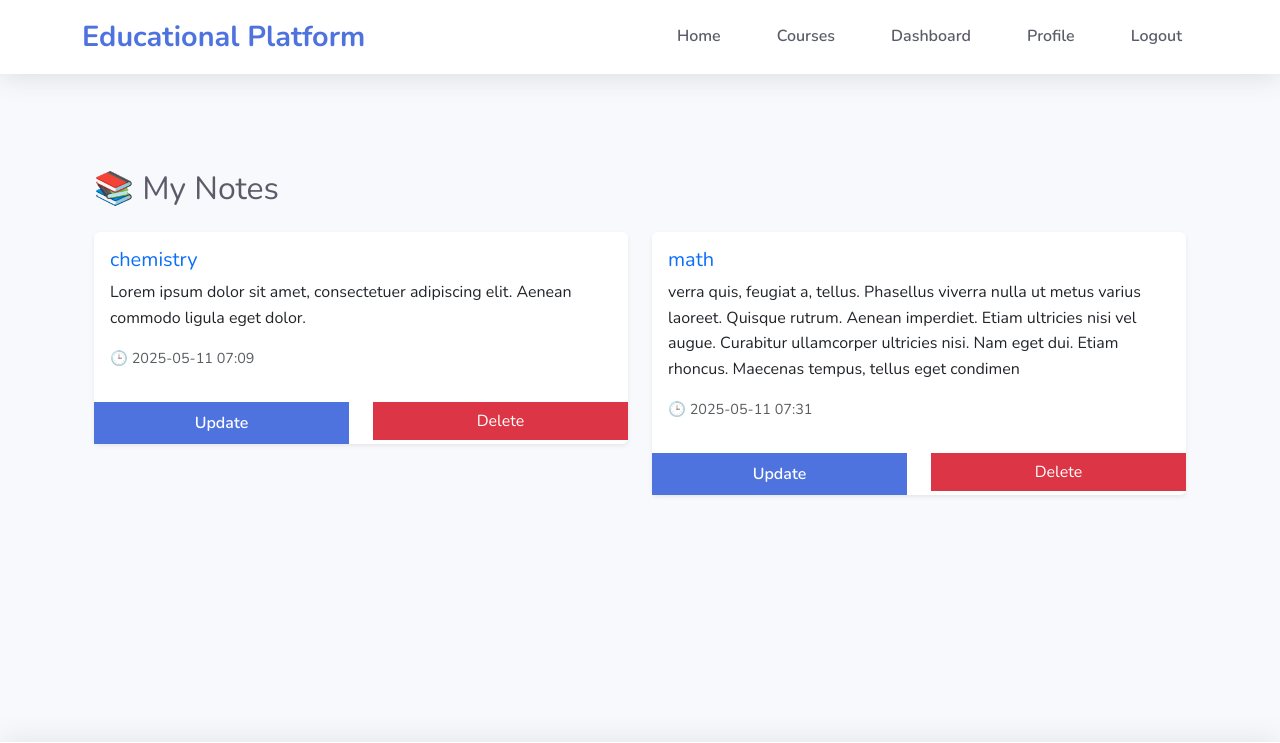
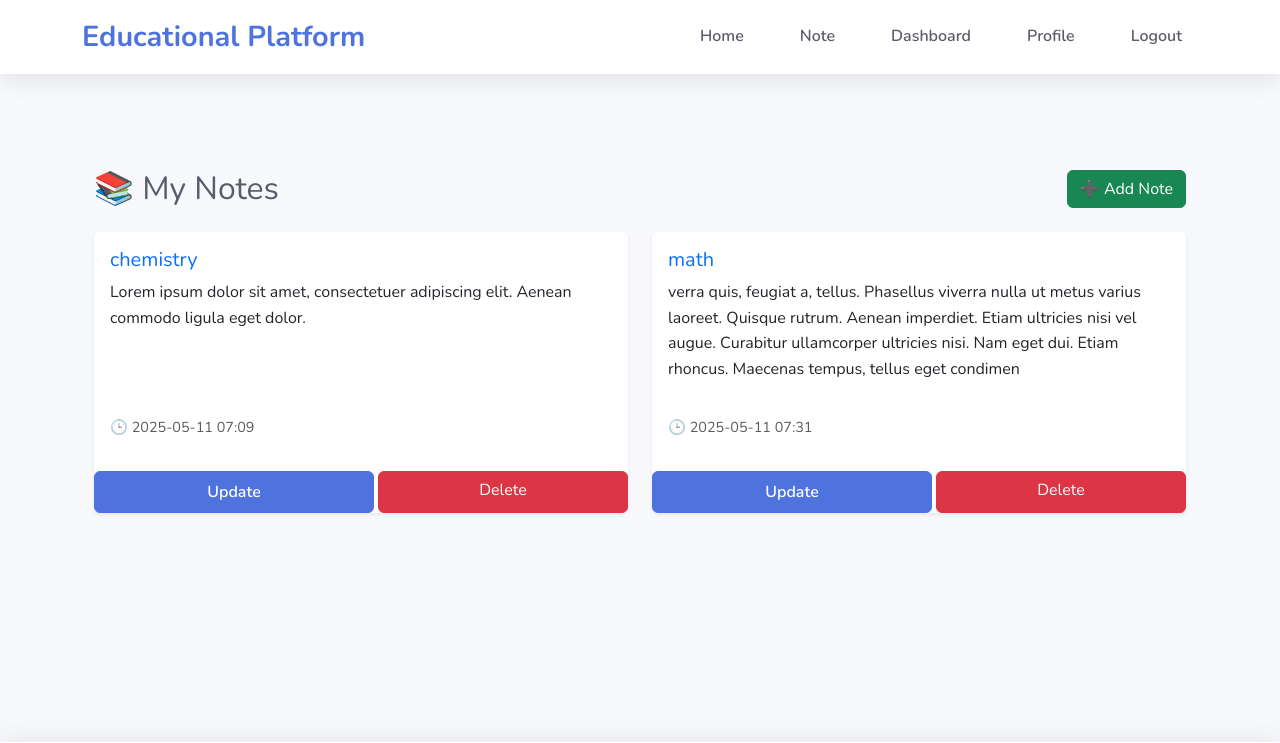
Before and after one commit to dehghan9156/DjangoSmartLearningPlatform, a Django app: page /learning/note/list/ in a window 1280 px wide. Shown: the top 743 px of the page. Run offline with Django 5.2, Linux system fonts and the light colour scheme; a user stored in the database is signed in; data comes from the database, SQL or seed files in the repository; both versions use the stored data as it was after the commit; some web fonts are replaced.

Commit message:
add btn add note in note-list

```diff
--- a/DjangoSmartLearningPlatform/settings.py
+++ b/DjangoSmartLearningPlatform/settings.py
@@ -127,6 +127,7 @@ USE_TZ = True
 STATIC_URL = 'static/'
 STATICFILES_DIRS = [
     os.path.join(BASE_DIR, 'static'),
+    os.path.join(BASE_DIR, 'learning/static'),  # استاتیک اپ
 ]
 STATIC_ROOT = os.path.join(BASE_DIR, 'staticfiles')
 # Default primary key field type
--- /dev/null
+++ b/learning/static/learning/css/note-list.css
@@ -0,0 +1,10 @@
+.note-card {
+    height: 100%;
+    display: flex;
+    flex-direction: column;
+    justify-content: space-between;
+}
+
+.note-content {
+    min-height: 120px; /* اینو می‌تونی بر اساس نیازت کم یا زیاد کنی */
+}
--- a/learning/templates/learning/note-list.html
+++ b/learning/templates/learning/note-list.html
@@ -1,30 +1,32 @@
 {% extends 'base.html' %}
+{% load static %}
 {% block content %}
-
+    <link rel="stylesheet" href="{% static 'learning/css/note-list.css' %}">
     <div class="container mt-5">
-        <h2 class="mb-4 text-left">📚 My Notes</h2>
+        <div class="d-flex justify-content-between align-items-center mb-4">
+            <h2 class="mb-0">📚 My Notes</h2>
+            <a href="{% url "learning:note-add" %}" class="btn btn-success">
+                ➕ Add Note
+            </a>
+        </div>
 
         <div class="row">
             {% for note in notes %}
                 <div class="col-md-6 mb-4">
-                    <div class="card shadow-sm">
+                    <div class="card shadow-sm note-card">
                         <div class="card-body">
                             <h5 class="card-title text-primary">{{ note.title }}</h5>
-                            <p class="card-text">{{ note.content }}</p>
+                            <p class="card-text note-content">{{ note.content }}</p>
                             <p class="text-muted" style="font-size: 0.9rem;">
-                                🕒 {{ note.created_date|date:"Y-m-d H:i" }}</p>
+                                🕒 {{ note.created_date|date:"Y-m-d H:i" }}
+                            </p>
                         </div>
-                        <div class="row no-gutters">
-                            <div class="col-6">
-                                <a href="#"
-                                   class="btn btn-primary w-100 rounded-0">Update</a>
-                            </div>
-                            <div class="col-6">
-                                <a href="#"
-                                   class="btn btn-danger w-100 rounded-0">Delete</a>
-                            </div>
+                        <div class="d-flex" style="gap: 4px;">
+                            <a href="{% url 'learning:note-update' note.pk %}"
+                               class="btn btn-primary flex-fill">Update</a>
+                            <a href="{% url 'learning:note-delete' note.pk %}"
+                               class="btn btn-danger flex-fill">Delete</a>
                         </div>
-
                     </div>
                 </div>
             {% empty %}
--- a/learning/urls.py
+++ b/learning/urls.py
@@ -8,4 +8,6 @@ app_name ="learning"
 urlpatterns = [
     path("note/add/",views.NoteAddView.as_view(),name="note-add"),
     path("note/list/",views.NoteListView.as_view(),name="note-list"),
+    path("note/delete/<int:pk>/",views.NoteDeleteView.as_view(),name="note-delete"),
+    path("note/update/<int:pk>/",views.NoteUpdateView.as_view(),name="note-update")
 ]
--- a/learning/views.py
+++ b/learning/views.py
@@ -31,3 +31,25 @@ class NoteListView(View,LoginRequiredMixin):
         if notes.exists():
             return render(request,"learning/note-list.html",{"notes":notes})
         return render(request,"learning/note-list.html",{"messages":"There are no notes for you."})
+
+class NoteDeleteView(View,LoginRequiredMixin):
+    def get(self,request,pk):
+        note = Note.objects.get(pk=pk)
+        note.delete()
+        messages.success(request,"your note has successfully.","success")
+        return redirect("learning:note-list")
+
+class NoteUpdateView(View,LoginRequiredMixin):
+    def get(self,request,pk):
+        note = Note.objects.get(pk=pk)
+        form = NoteForm(instance=note)
+        return render(request,"learning/note-update.html",{"form":form})
+    def post(self,request,pk):
+        note = Note.objects.get(pk=pk)
+        form = NoteForm(request.POST,instance=note)
+        if form.is_valid():
+            form.save()
+            messages.success(request,"your note updated successfully",'success')
+            return redirect("learning:note-list")
+        messages.error(request, "your form is not valid.", 'danger')
+        return render(request,"learning/note-update.html",{"form":form})
--- a/templates/base.html
+++ b/templates/base.html
@@ -24,7 +24,7 @@
         <nav>
             <ul class="nav">
                 <li class="nav-item"><a class="nav-link" href="#">Home</a></li>
-                <li class="nav-item"><a class="nav-link" href="#">Courses</a></li>
+                <li class="nav-item"><a class="nav-link" href="{% url "learning:note-list" %}">Note</a></li>
                 {% if user.is_authenticated %}
                     <li class="nav-item"><a class="nav-link" href="#">Dashboard</a></li>
                     <li class="nav-item"><a class="nav-link" href="#">Profile</a></li>
```
Also changed, not shown: learning/templates/learning/note-update.html (added, +9 -0 lines), db.sqlite3.
